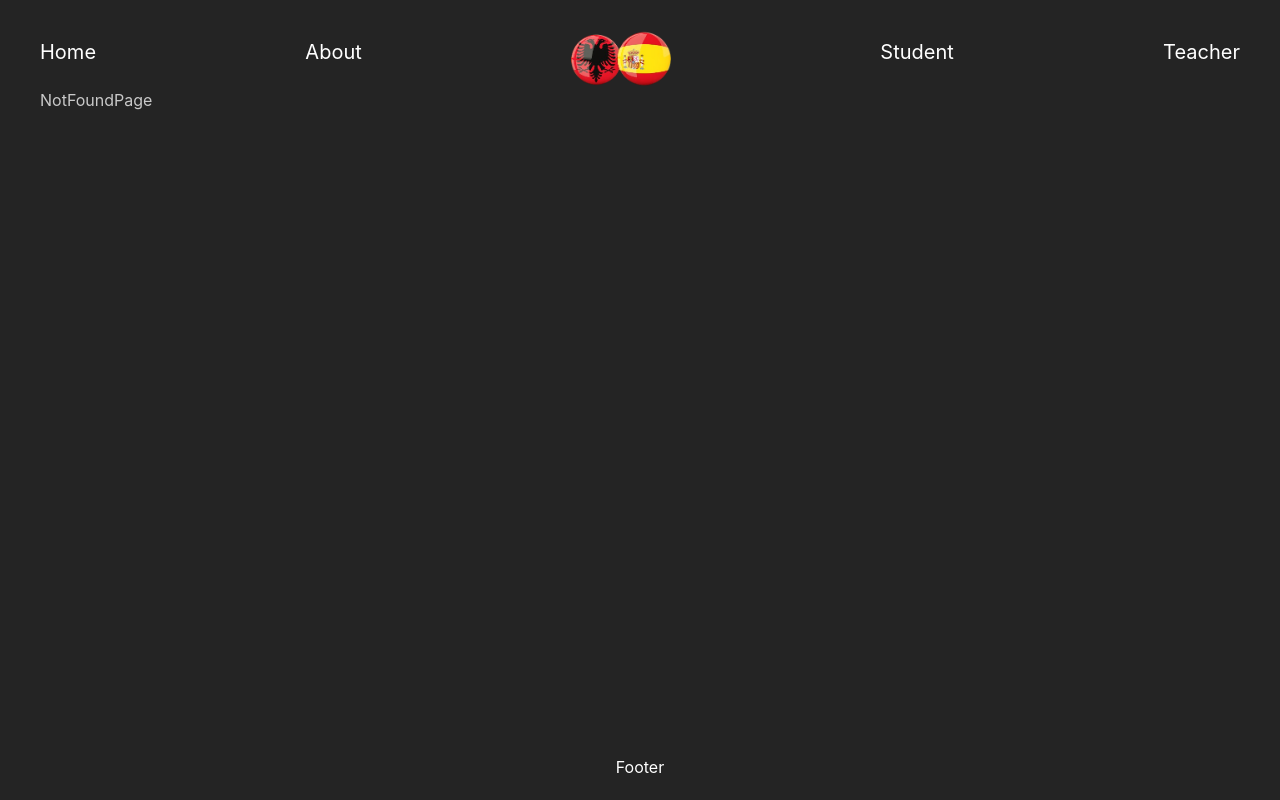
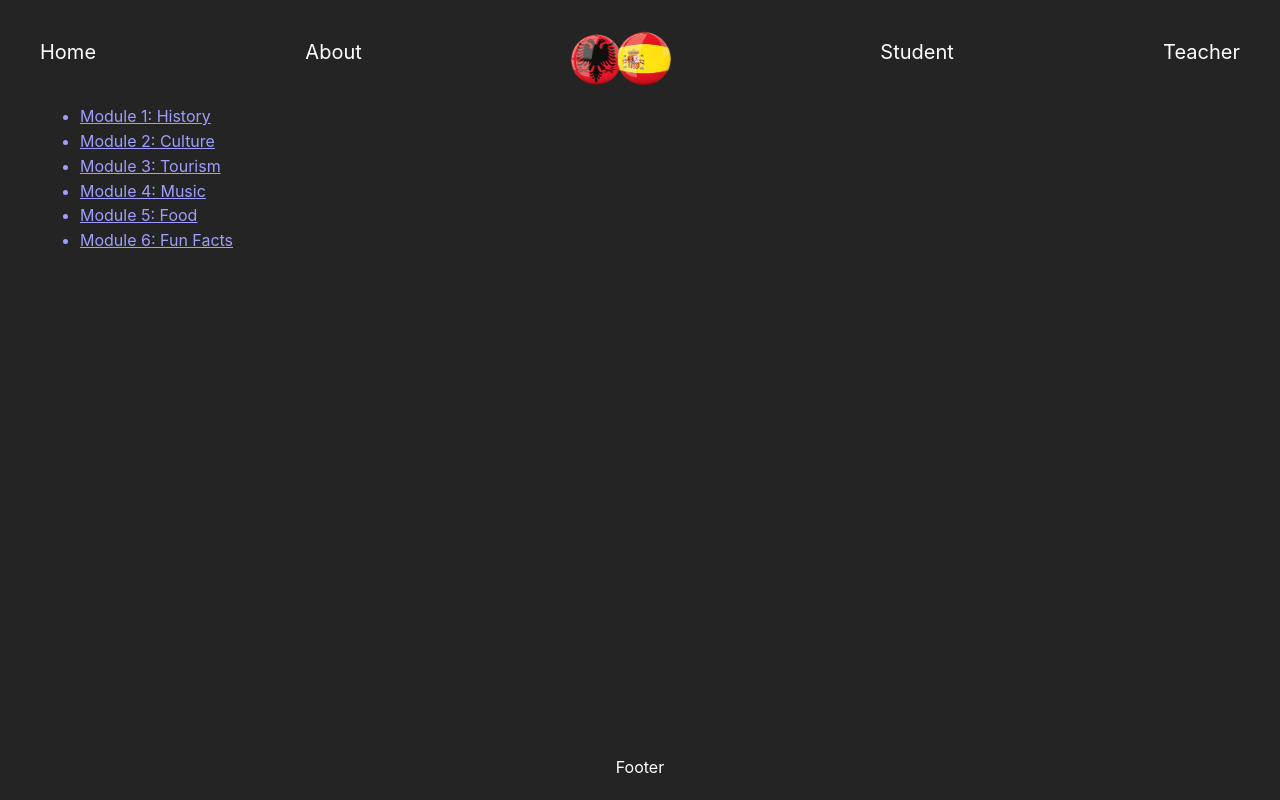
Before and after one commit to sirdix78/language-app, a React (Vite) app: page /modules/1 in a window 1280 px wide. Built offline with nearby package versions, Linux system fonts and the light colour scheme.

Commit message:
Modules page

```diff
--- a/src/App.jsx
+++ b/src/App.jsx
@@ -6,6 +6,7 @@ import TeacherPage from "./pages/TeacherPage";
 import NotFoundPage from "./pages/NotFoundPage";
 import Navbar from "./components/Navbar";
 import Footer from "./components/Footer";
+import Modules from "./components/Modules";
 
 function App() {
   return (
@@ -18,7 +19,9 @@ function App() {
             <Route path="about" element={<AboutPage />} />
             <Route path="/student" element={<StudentPage />} />
             <Route path="/teacher" element={<TeacherPage />} />
+            <Route path="/modules/:type" element={<Modules />} />
             <Route path="*" element={<NotFoundPage />} />
+
           </Routes>
         </div>
       </div>
--- /dev/null
+++ b/src/components/Modules.jsx
@@ -0,0 +1,24 @@
+import React from 'react'
+import { Link, useParams } from 'react-router-dom'
+
+const Modules = () => {
+
+const {type}=useParams()
+const modules= ["Module 1: History", "Module 2: Culture","Module 3: Tourism","Module 4: Music","Module 5: Food","Module 6: Fun Facts"]
+const listItems=modules.map(item=> <li>{item}</li>)
+
+return <ul><Link to ={type==="student"? "/student":"/teacher"} >{listItems}</Link></ul>;
+
+
+
+
+
+
+
+
+
+
+
+}
+
+export default Modules
--- a/src/components/Navbar.jsx
+++ b/src/components/Navbar.jsx
@@ -12,10 +12,10 @@ const Navbar = () => {
         About
       </Link>
       <img src={logo} alt="logo" className="nav-logo" />
-      <Link className="nav-link" to="/student">
+      <Link className="nav-link" to="/modules/student">
         Student
       </Link>
-      <Link className="nav-link" to="/teacher">
+      <Link className="nav-link" to="/modules/teacher">
         Teacher
       </Link>
     </div>
```
